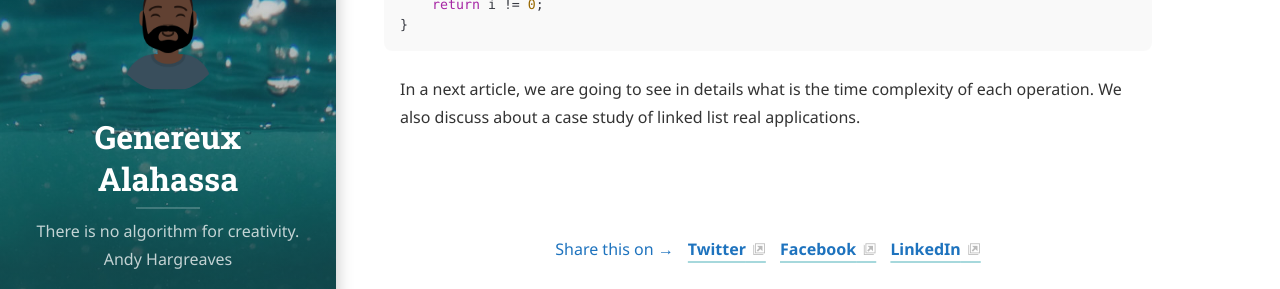
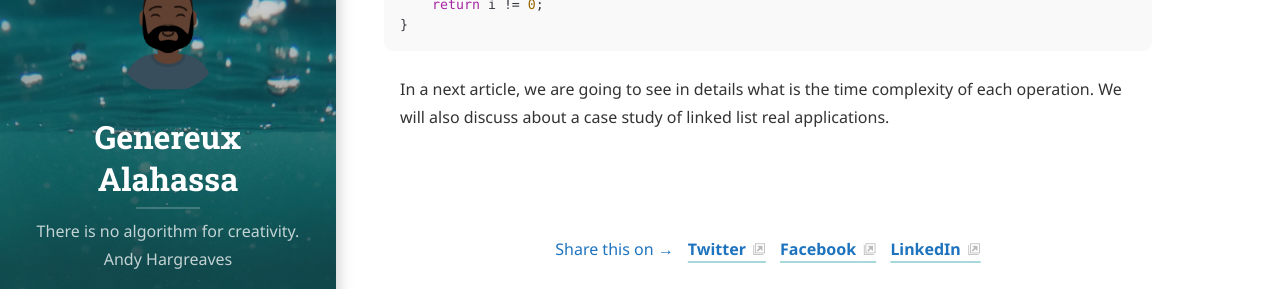
Before and after one commit to wilofice/genereux.github.io, a Jekyll site: the page built from coding/algorithms/_posts/2021-12-09-linked-list-cpp.md, in a window 1280 px wide and 900 px high, scrolled down 6325 px. Shown: the part 182-471 px from the top of the window. Built offline with Jekyll 4.4.1, drawn with Linux system fonts in a browser that asks for light colours; cached includes are drawn as plain includes; nearby versions of some CDN libraries; some web fonts are replaced; library files that are not in the unit come from our copies; comment, search, counter and statistics services are not loaded.

```diff
--- a/_layouts/page.html
+++ b/_layouts/page.html
@@ -26,5 +26,5 @@ layout: base
   {{ content }}
 </article>
 
-{% include components/dingbat.html %}
+{% include components/dingbat.html hidden=true %}
 {% include body/comments.html %}
--- a/coding/algorithms/_posts/2021-12-09-linked-list-cpp.md
+++ b/coding/algorithms/_posts/2021-12-09-linked-list-cpp.md
@@ -221,4 +221,4 @@ bool LinkedList::isInList(int val) const {
 }
 ~~~
 
-In a next article, we are going to see in details what is the time complexity of each operation. We also discuss about a case study of linked list real applications.
+In a next article, we are going to see in details what is the time complexity of each operation. We will also discuss about a case study of linked list real applications.
```
